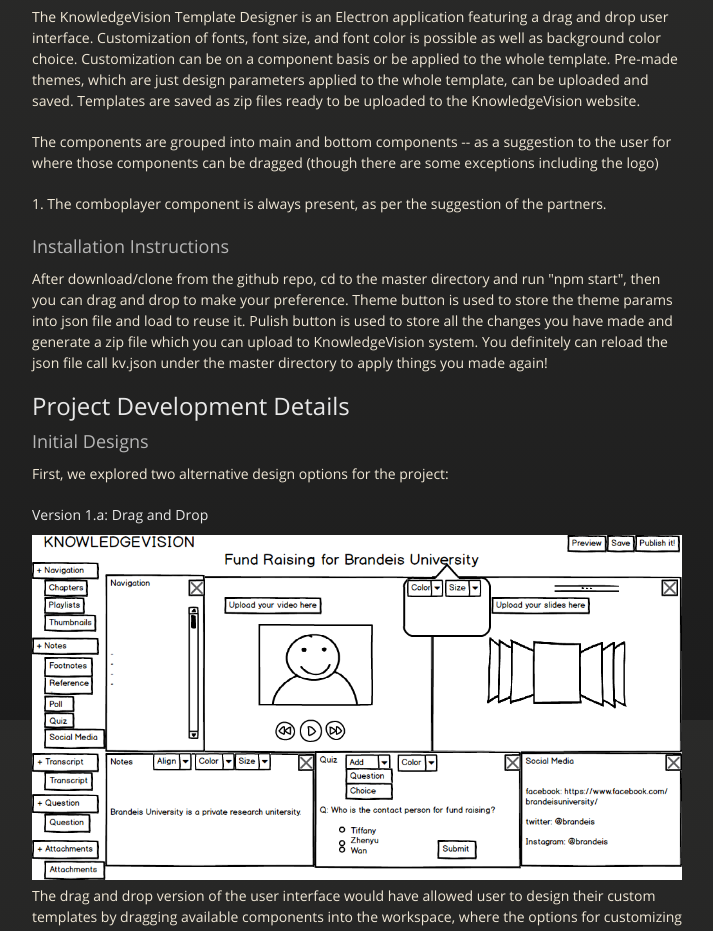
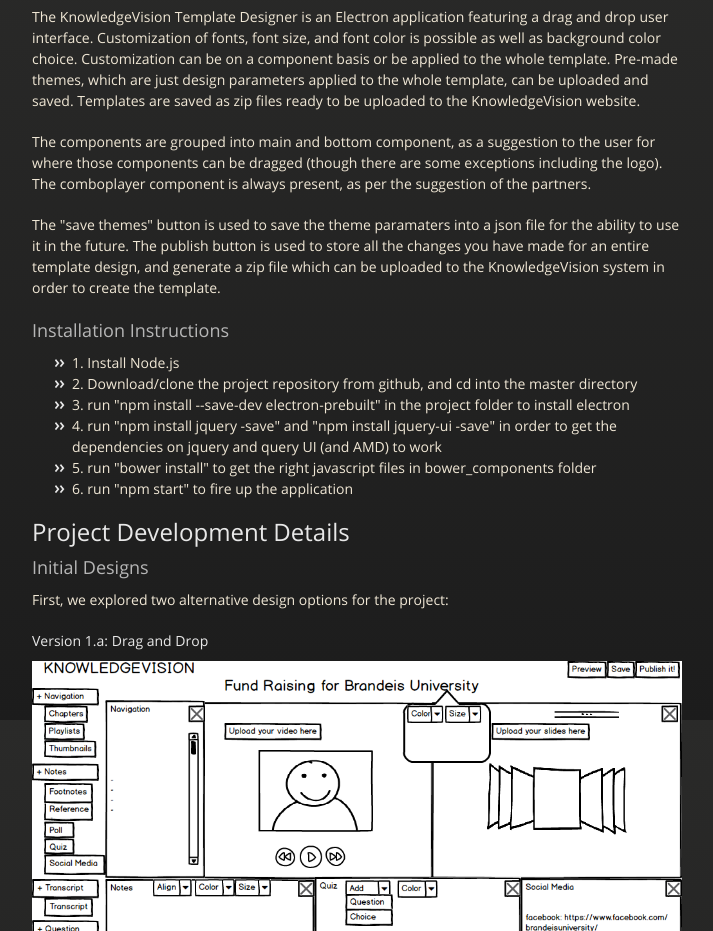
Before and after one commit to SeniorFieldProjectKVTeam/SeniorFieldProjectKVTeam.github.io, a plain HTML site: page index.html in a window 1280 px wide. Shown: the part 880-1811 px from the top of the page, without its empty margins (283-996 px from the left). Drawn offline with nearby package versions, Linux system fonts and the light colour scheme.

Commit message:
modified installation instructions to be more formal

```diff
--- a/index.html
+++ b/index.html
@@ -63,15 +63,20 @@
 
 <p>The KnowledgeVision Template Designer is an Electron application featuring a drag and drop user interface. Customization of fonts, font size, and font color is possible as well as background color choice. Customization can be on a component basis or be applied to the whole template. Pre-made themes, which are just design parameters applied to the whole template, can be uploaded and saved. Templates are saved as zip files ready to be uploaded to the KnowledgeVision website.</p>
 
-<p>The components are grouped into main and bottom components -- as a suggestion to the user for where those components can be dragged (though there are some exceptions including the logo)</p>
+<p>The components are grouped into main and bottom component, as a suggestion to the user for where those components can be dragged (though there are some exceptions including the logo). The comboplayer component is always present, as per the suggestion of the partners.</p>
 
-<p>1. The comboplayer component is always present, as per the suggestion of the partners.</p>
+<p> The "save themes" button is used to save the theme paramaters into a json file for the ability to use it in the future. The publish button is used to store all the changes you have made for an entire template design, and generate a zip file which can be uploaded to the KnowledgeVision system in order to create the template.</p>
 
 <h3 id="2">Installation Instructions</h3>
 
-<p>After download/clone from the github repo, cd to the master directory and run "npm start", then you can drag and drop to make your preference. Theme button is used to store the theme params into json file and load to reuse it. Pulish button is used to store all the changes you have made and generate a zip file which you can upload to KnowledgeVision system. You definitely can reload the json file call kv.json under the master directory to apply things you made again!</p>
-
-<p></p>
+<ul>
+	<li>1. Install Node.js</li>
+	<li>2. Download/clone the project repository from github, and cd into the master directory</li>
+	<li>3. run "npm install --save-dev electron-prebuilt" in the project folder to install electron</li>
+	<li>4. run "npm install jquery -save" and "npm install jquery-ui -save" in order to get the dependencies on jquery and query UI (and AMD) to work</li>
+	<li>5. run "bower install" to get the right javascript files in bower_components folder</li>
+	<li>6. run "npm start" to fire up the application</li>
+</ul>
 
 <h2 id="3">Project Development Details </h2>
 <h3>Initial Designs</h3>
```
